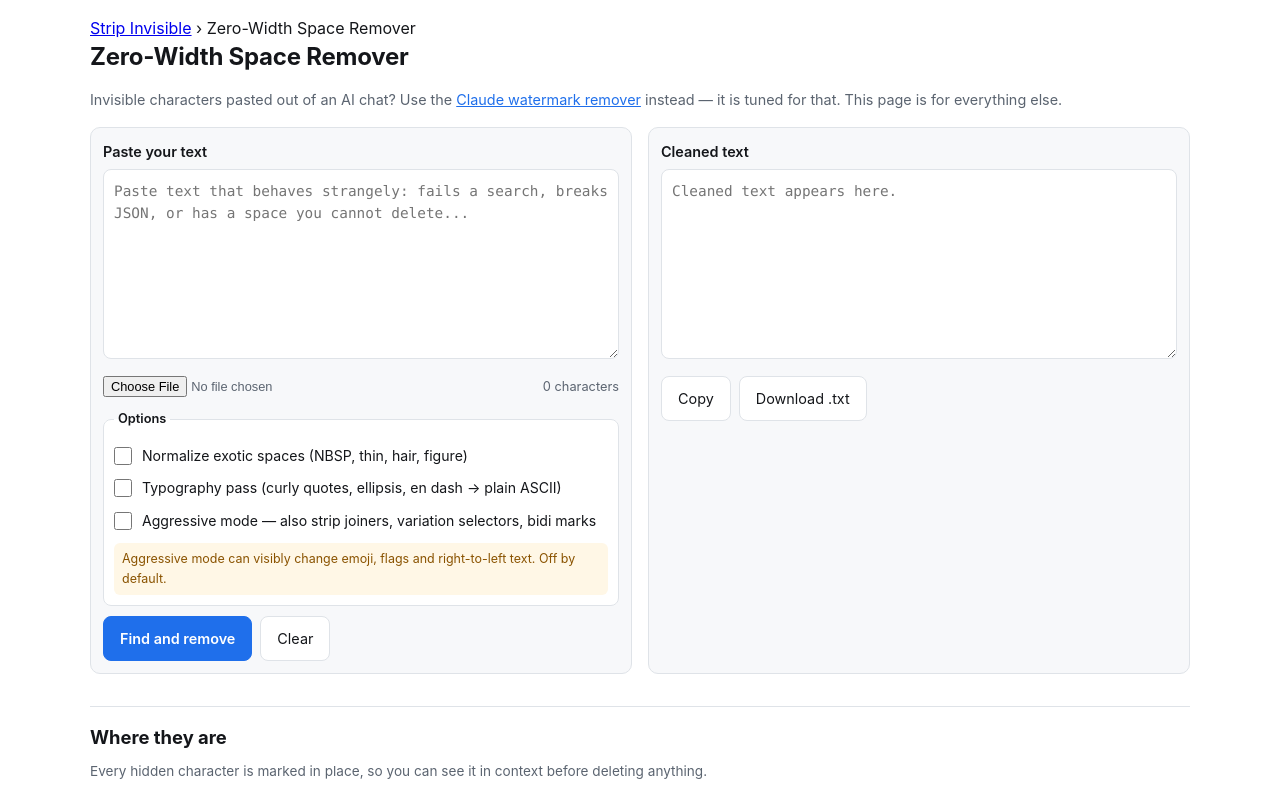
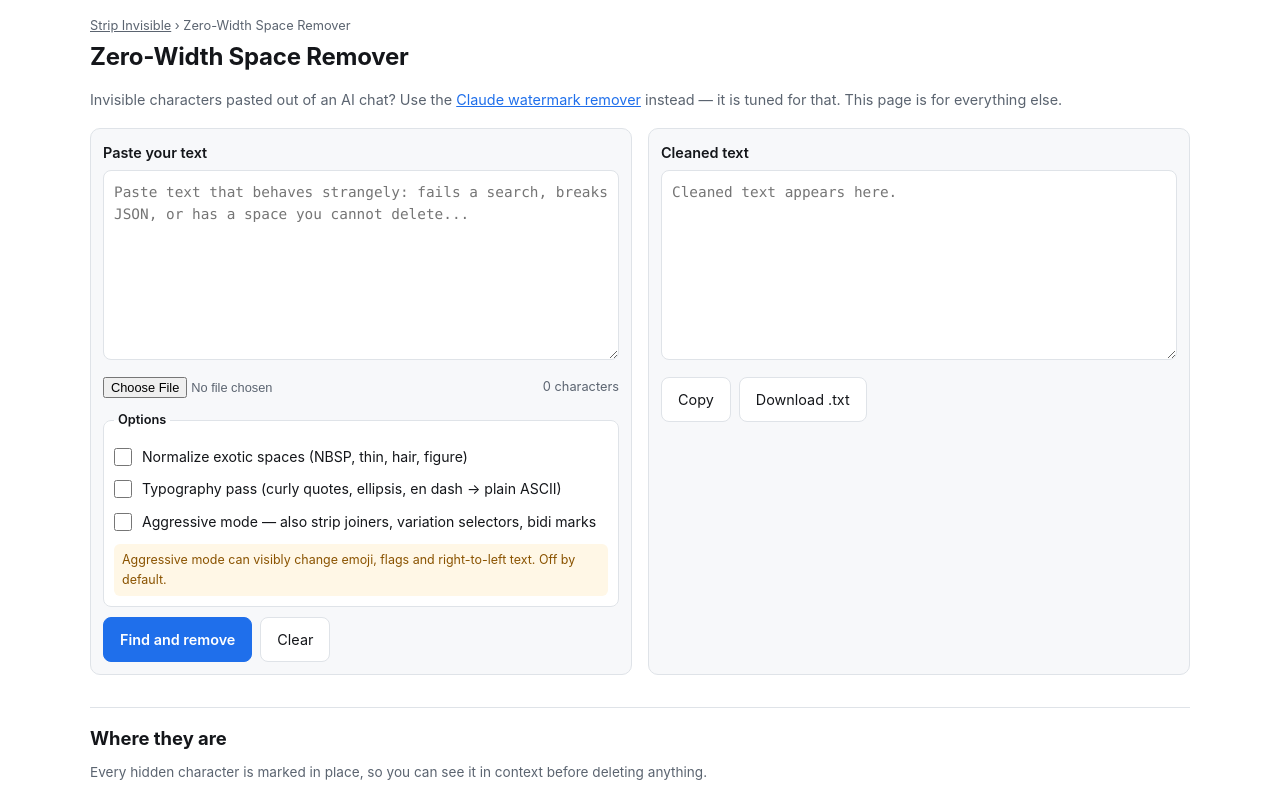
Before and after one commit to f6946672/stripinvisible, a website: page zero-width-space.html in a window 1280 px wide. Shown: the top 787 px of the page. Drawn offline with Linux system fonts and the light colour scheme.

Commit message:
site: styles.css

```diff
--- a/styles.css
+++ b/styles.css
@@ -317,3 +317,13 @@ li { margin: 4px 0; }
   font-size: 0.8rem;
   margin: 8px 0 0;
 }
+
+/* ---------- breadcrumb ---------- */
+
+.crumbs {
+  font-size: 0.8rem;
+  color: var(--muted);
+  margin: 0 0 6px;
+}
+
+.crumbs a { color: var(--muted); }
```
